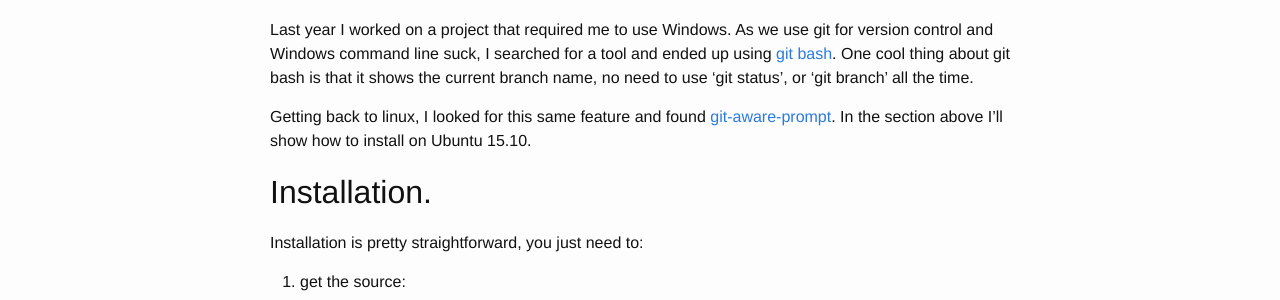
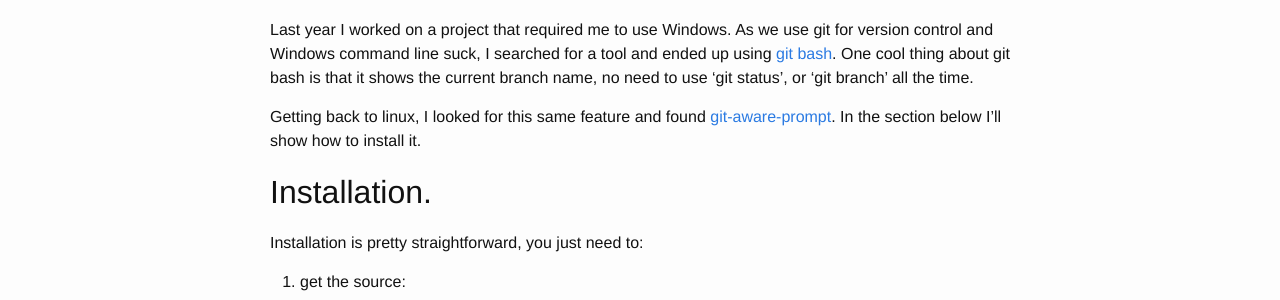
Before and after one commit to felipebelucena/felipebelucena.github.io, a Jekyll site: the page built from _posts/2016-02-16-display-current-git-branch.markdown, in a window 1280 px wide. Shown: the part 224-524 px from the top of the page. Built offline with Jekyll 4.4.1, drawn with Linux system fonts in a browser that asks for light colours.

Commit message:
minor grammar errors

```diff
--- a/_posts/2016-02-16-display-current-git-branch.markdown
+++ b/_posts/2016-02-16-display-current-git-branch.markdown
@@ -7,7 +7,7 @@
 
 Last year I worked on a project that required me to use Windows. As we use git for version control and Windows command line suck, I searched for a tool and ended up using [git bash](https://git-for-windows.github.io/). One cool thing about git bash is that it shows the current branch name, no need to use 'git status', or 'git branch' all the time.
 
-Getting back to linux, I looked for this same feature and found [git-aware-prompt](https://github.com/jimeh/git-aware-prompt). In the section above I'll show how to install on Ubuntu 15.10.
+Getting back to linux, I looked for this same feature and found [git-aware-prompt](https://github.com/jimeh/git-aware-prompt). In the section below I'll show how to install it.
 
 
 ## Installation.
```
